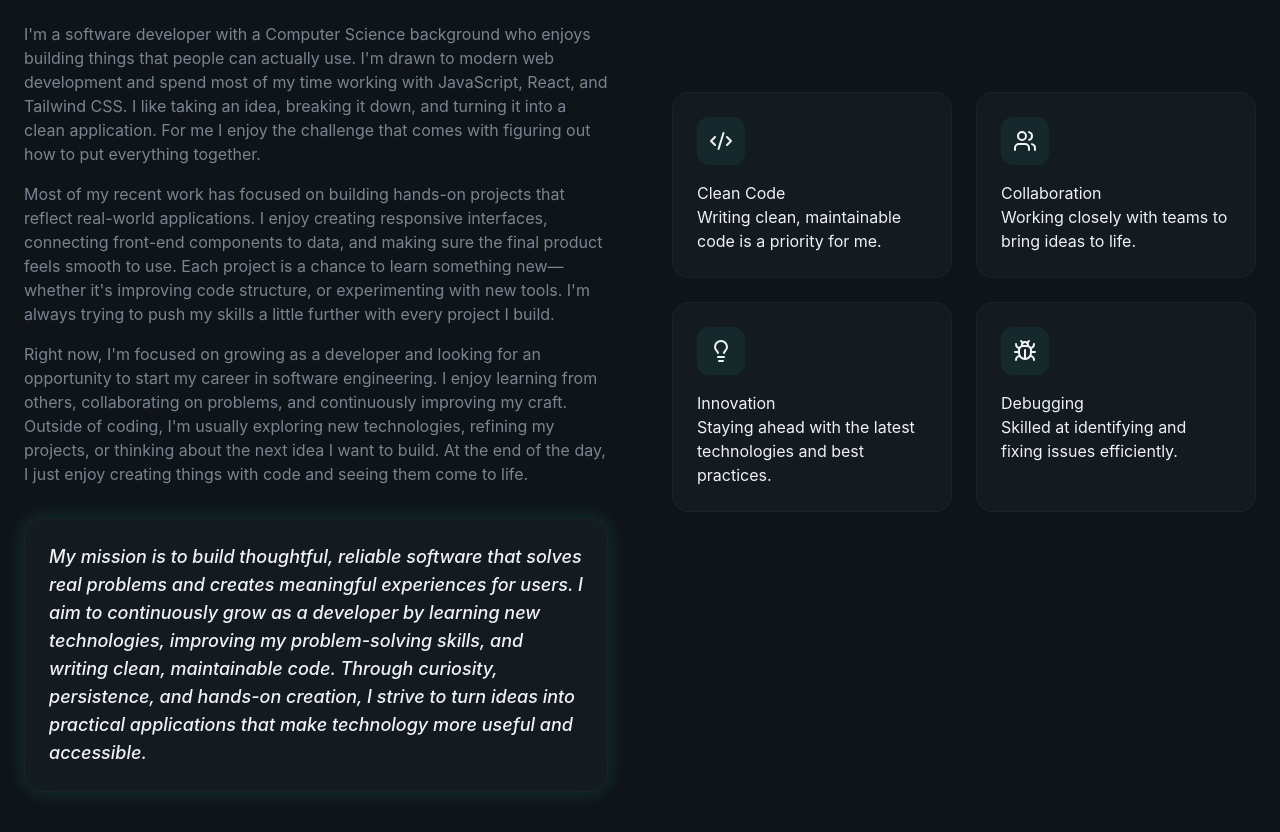
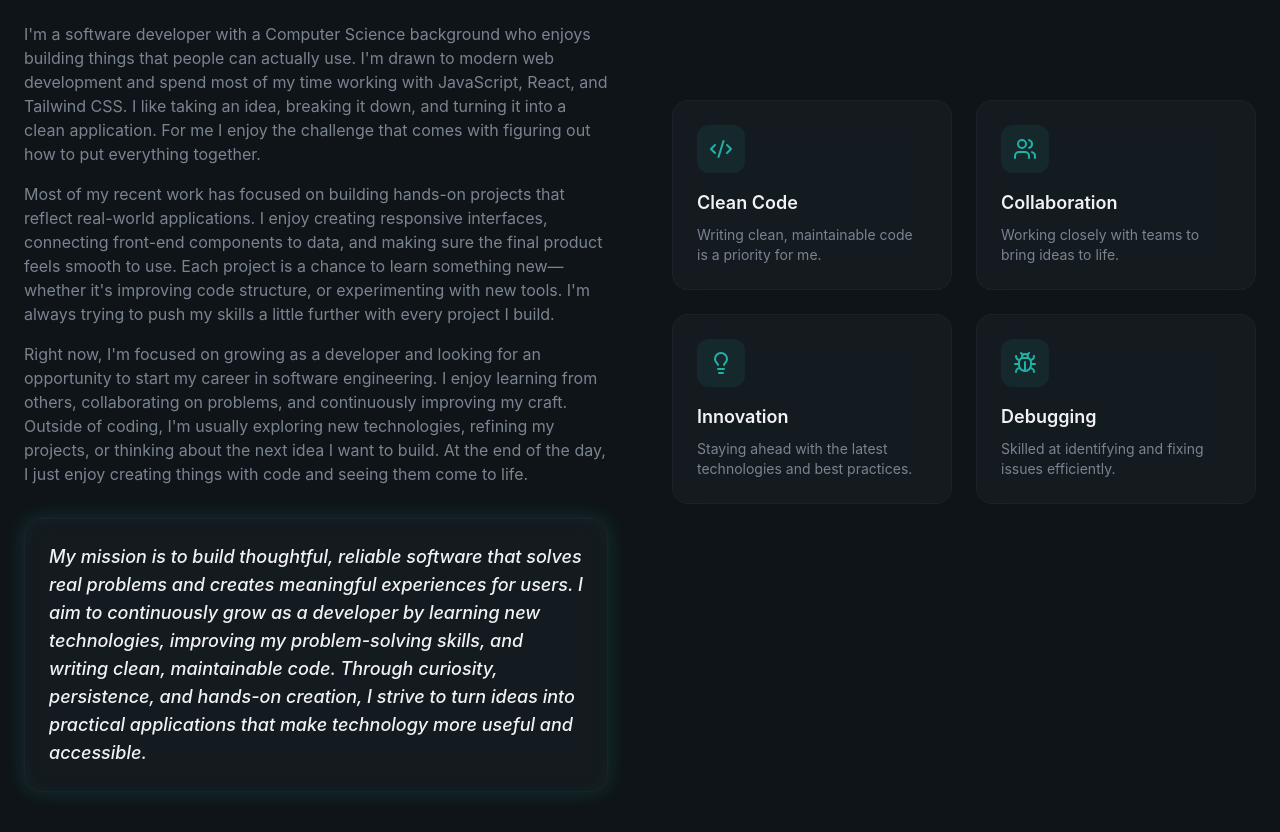
Before and after one commit to MoeF159/Portfolio, a React (Vite) app: page / in a window 1280 px wide. Shown: the part 1460-2292 px from the top of the page. Built offline with nearby package versions, Linux system fonts and the light colour scheme.

Commit message:
added extra styling for the highlights

```diff
--- a/src/sections/About.jsx
+++ b/src/sections/About.jsx
@@ -86,10 +86,10 @@
                         style={{animationDelay: `${(index + 1) * 100}ms`}}
                         >
                             <div className="w-12 h-12 rounded-xl bg-primary/10 flex items-center justify-center mb-4 hover:bg-primary/20">
-                                <item.icon />
+                                <item.icon  className="w-6 h-6 text-primary"/>
                             </div>
-                            <h3>{item.title}</h3>
-                            <p>{item.description}</p>
+                            <h3 className="text-lg font-semibold mb-2">{item.title}</h3>
+                            <p className="text-sm text-muted-foreground">{item.description}</p>
                         </div>
                     ))}
                 </div>
```
